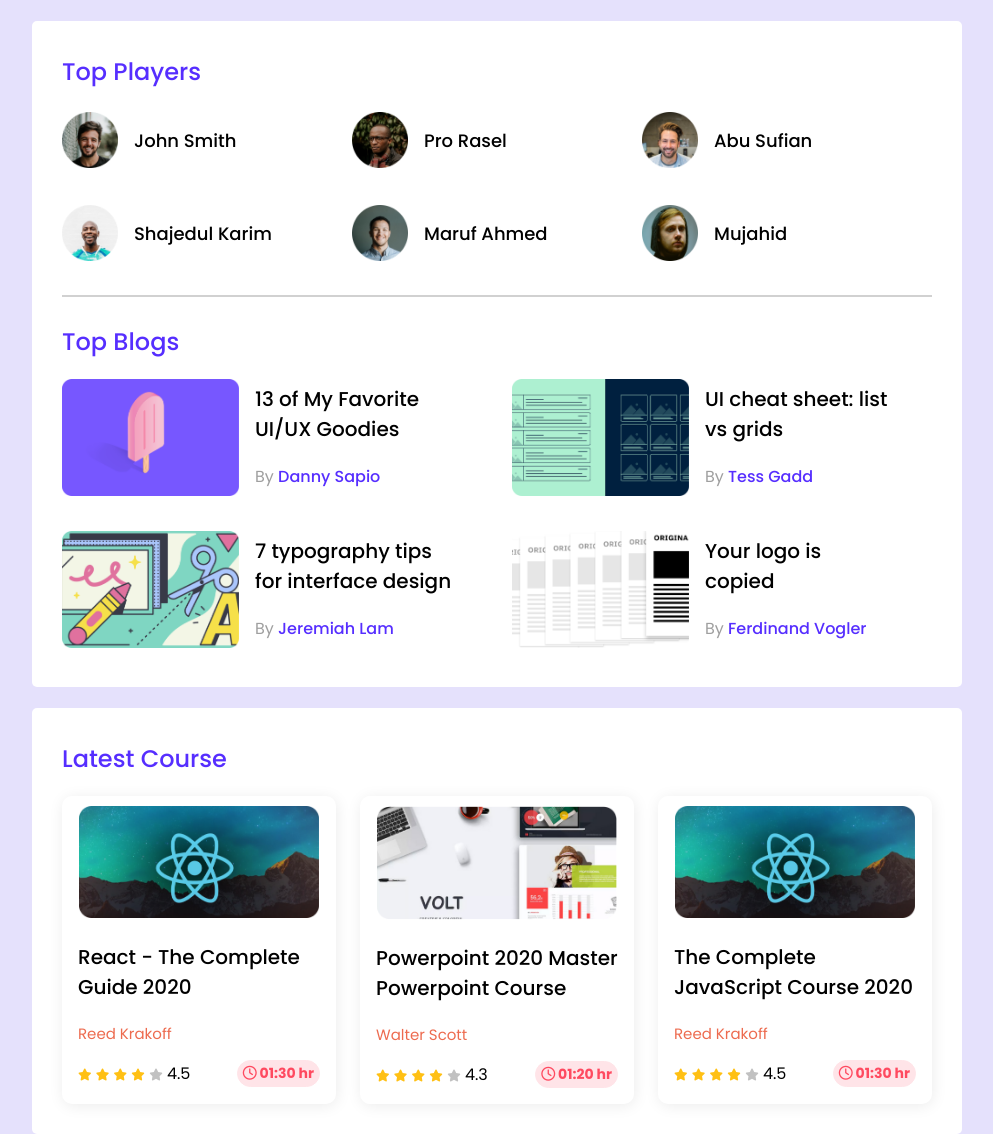
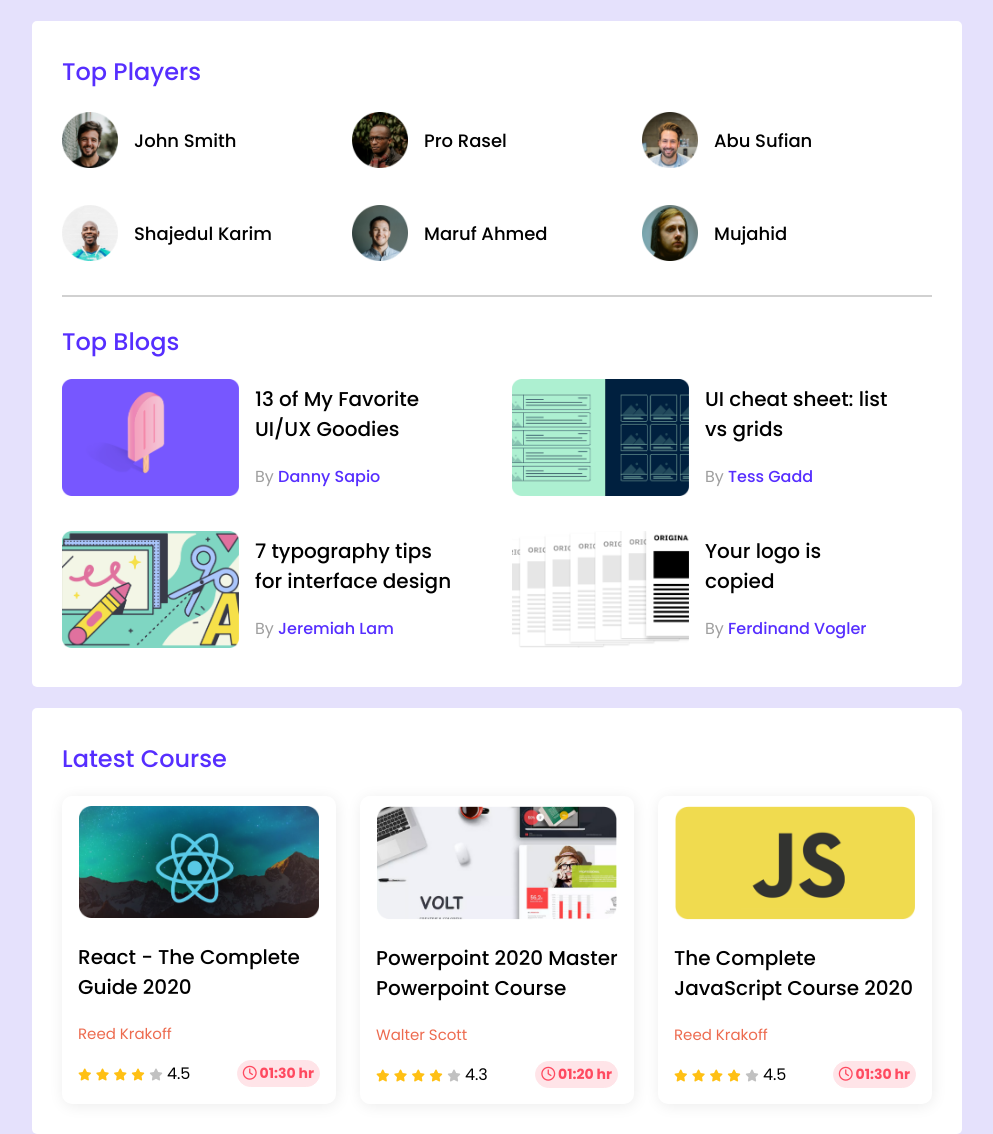
Before and after one commit to Md-FuadHasan/leader-board-css3, a plain HTML site: page index.html in a window 1280 px wide. Shown: the whole page, without its empty margins (143-1136 px from the left). Drawn offline with Linux system fonts and the light colour scheme.

Commit message:
image added

```diff
--- a/index.html
+++ b/index.html
@@ -162,7 +162,7 @@
 
                 <div class="course">
                     <div class="course-banner">
-                        <img src="images/courses/course-1.png" alt="">
+                        <img src="images/courses/course-3.png" alt="">
                     </div>
                     <div class="course-detail">
                         <h3 class="course-title">The Complete JavaScript Course 2020</h3>
```
